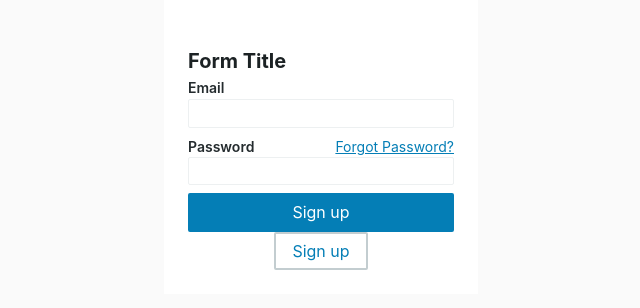
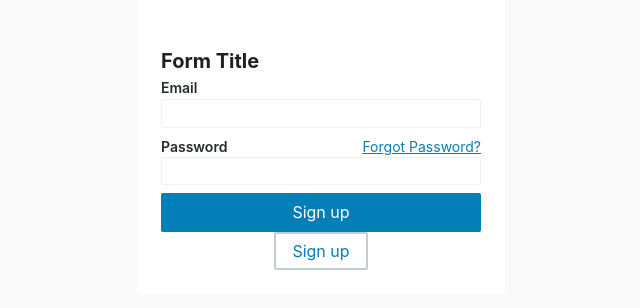
Before and after one commit to jamesjlyons/soberlink-ui, a website: page src/is-layout.html in a window 1280 px wide. Shown: the whole page, without its empty margins (319-959 px from the left). Drawn offline with Linux system fonts and the light colour scheme; a web font is replaced by a local one.

Commit message:
form sizing

```diff
--- a/src/css/_forms.css
+++ b/src/css/_forms.css
@@ -13,6 +13,10 @@ input {
 
   &:focus {
     box-shadow: 0 0 0px 2px rgba(60, 166, 208, 1);
+  }
+  &.block {
+    display: block;
+    width: 100%;
   }
 }
 
--- a/src/css/identity-styles.css
+++ b/src/css/identity-styles.css
@@ -6,7 +6,8 @@ body {
 
 .identity-form-containter {
   background-color: white;
-  max-width: 346px;
+  width: 100%;
+  max-width: 320px;
   padding: 24px;
 }
 
--- a/src/is-layout.html
+++ b/src/is-layout.html
@@ -16,14 +16,14 @@
       <form action="">
         <div>
           <label>Email</label><br />
-          <input type="email" name="email" required="" />
+          <input class="block" type="email" name="email" required="" />
         </div>
         <div>
           <div class="label-flex">
             <label>Password</label>
             <a href="#" class="label-link">Forgot Password?</a>
           </div>
-          <input type="email" name="email" required="" />
+          <input class="block" type="password" name="password" required="" />
         </div>
         <div class="form-actions">
           <button class="btn btn-block">Sign up</button>
```
